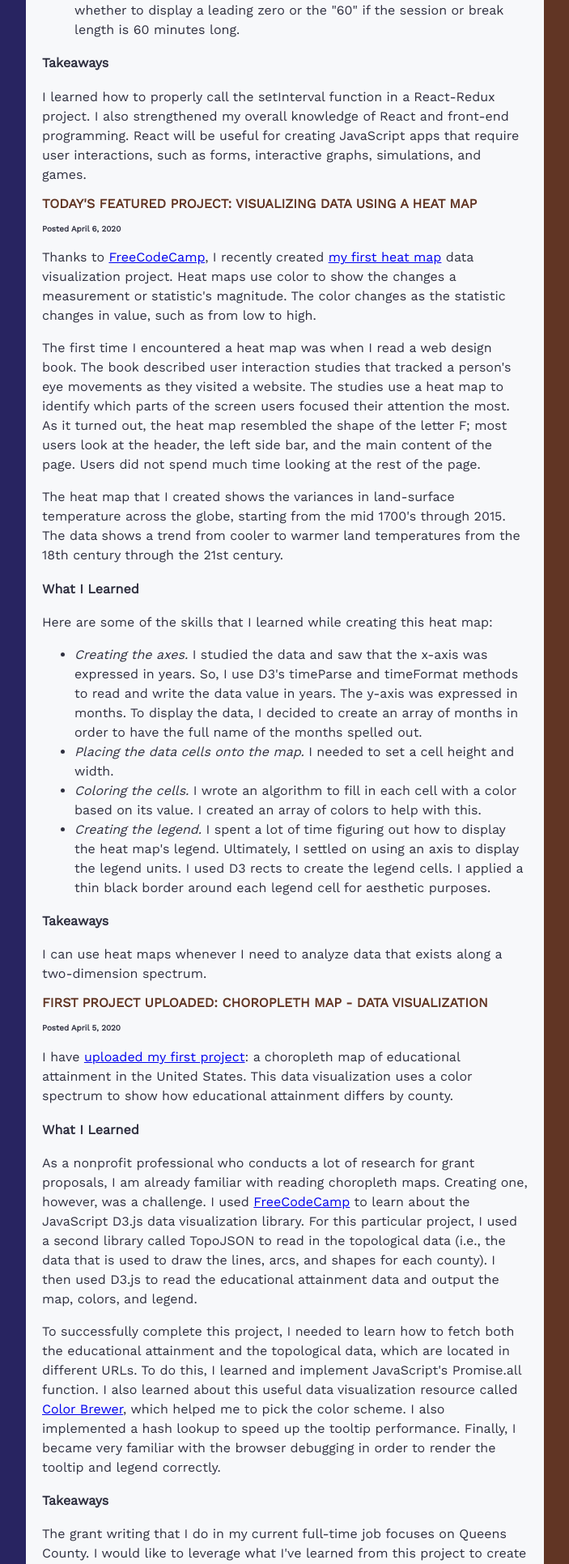
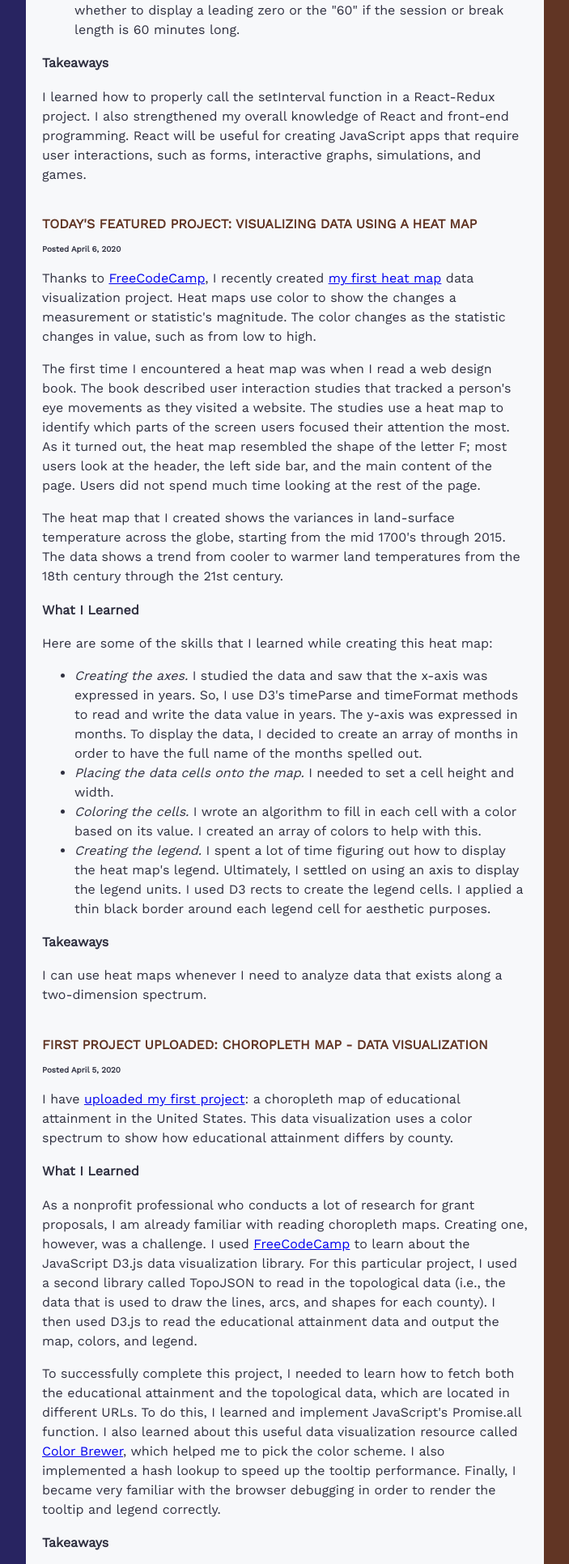
Before and after one commit to johnpham0527/blog, a PHP site: page /updates/index.php in a window 1280 px wide. Shown: the part 975-2907 px from the top of the page at 81% size, without its empty margins (288-991 px from the left). Run offline with PHP 8.4, Linux system fonts and the light colour scheme.

Commit message:
Set #blogs article margin bottom to 2+ em

```diff
--- a/css/grid.css
+++ b/css/grid.css
@@ -115,6 +115,10 @@ main, nav, aside {
     grid-row: 2 / 4;
 }
 
+#blogs article {
+    margin-bottom: 2.618em;
+}
+
 footer {
     background-color: #615424;
     grid-column: 1 / 13;
```
